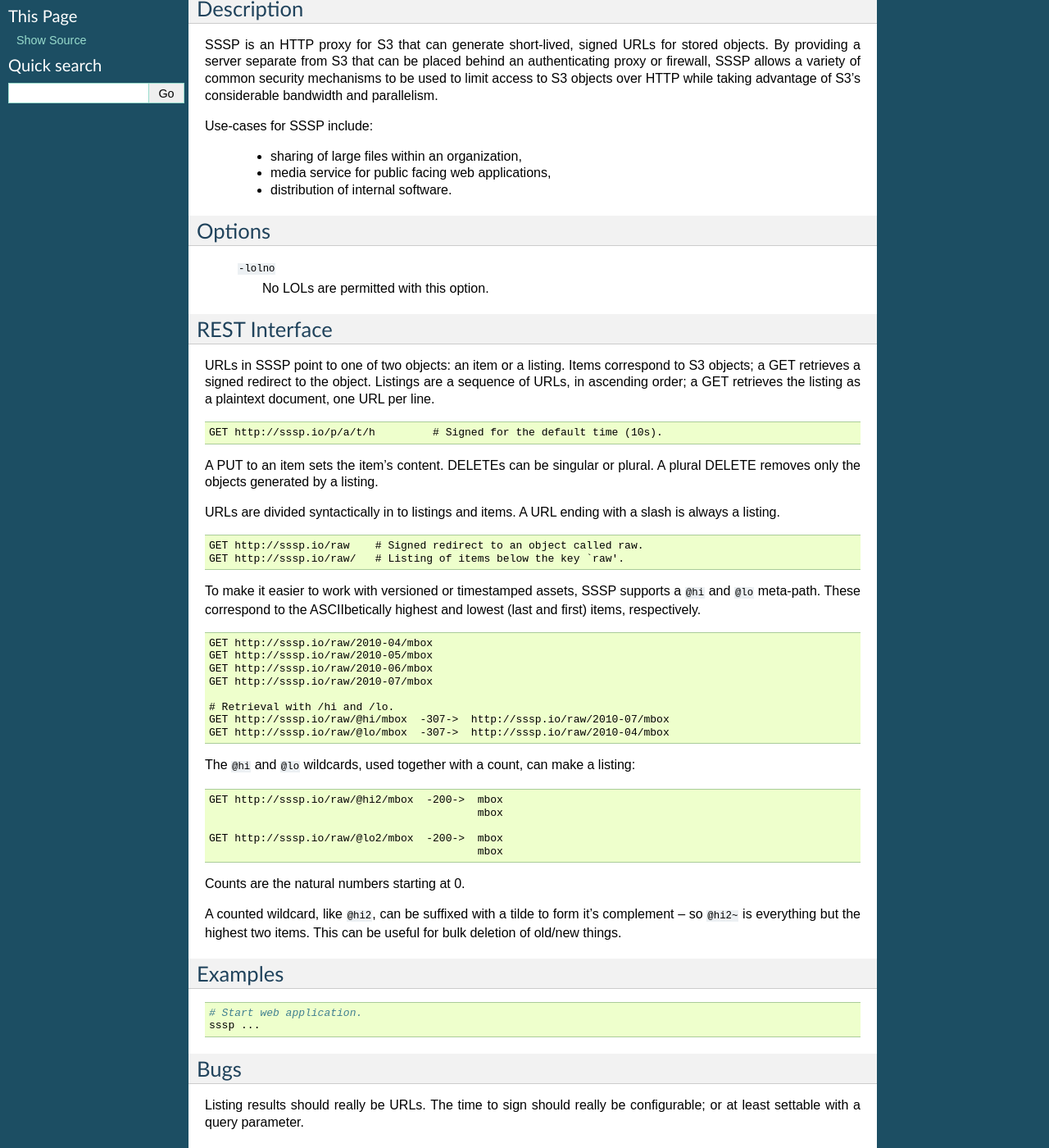
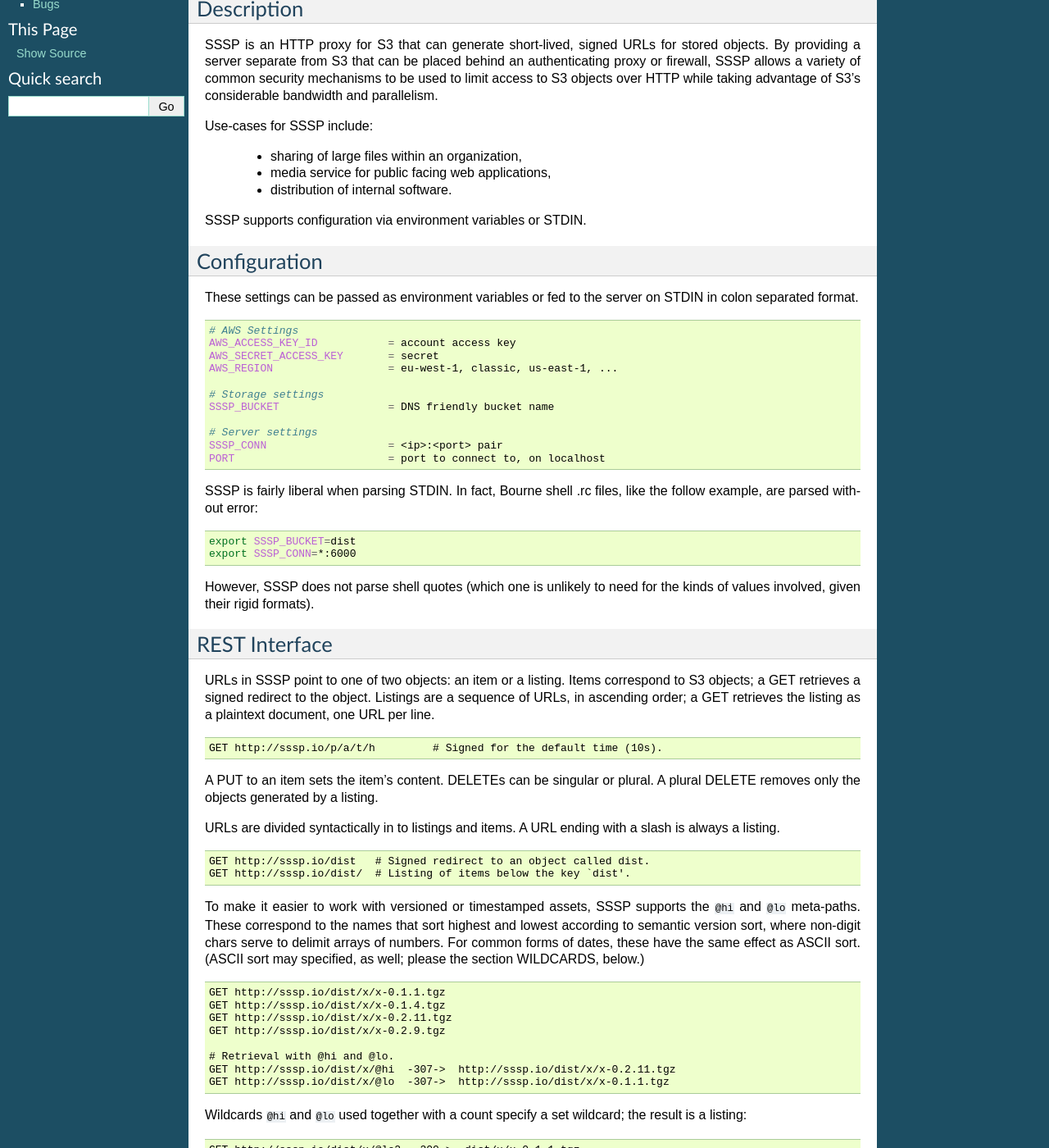
Before and after one commit to airbnb/sssp, a Sphinx documentation site: the page built from doc/index.rst, in a window 1280 px wide and 1400 px high, scrolled down 205 px. Shown: the whole window at 82% size. Built offline with Sphinx 7.4.7, drawn with Linux system fonts in a browser that asks for light colours; some of the changed text lies outside the part shown.

Commit message:
Clean up listings add to docs a fair bit.

```diff
--- a/doc/index.rst
+++ b/doc/index.rst
@@ -26,11 +26,38 @@ Use-cases for SSSP include:
 
   * distribution of internal software.
 
-Options
--------
+SSSP supports configuration via environment variables or STDIN.
 
-  ``-lolno``
-    No LOLs are permitted with this option.
+Configuration
+-------------
+
+These settings can be passed as environment variables or fed to the server on
+STDIN in colon separated format.
+
+.. code-block:: bash
+
+  # AWS Settings
+  AWS_ACCESS_KEY_ID           = account access key
+  AWS_SECRET_ACCESS_KEY       = secret
+  AWS_REGION                  = eu-west-1, classic, us-east-1, ...
+
+  # Storage settings
+  SSSP_BUCKET                 = DNS friendly bucket name
+
+  # Server settings
+  SSSP_CONN                   = <ip>:<port> pair
+  PORT                        = port to connect to, on localhost
+
+SSSP is fairly liberal when parsing STDIN. In fact, Bourne shell .rc files,
+like the follow example, are parsed without error:
+
+.. code-block:: bash
+
+  export SSSP_BUCKET=dist
+  export SSSP_CONN=*:6000
+
+However, SSSP does not parse shell quotes (which one is unlikely to need for
+the kinds of values involved, given their rigid formats).
 
 REST Interface
 --------------
@@ -65,34 +92,34 @@ slash is always a listing.
 
 .. code-block:: text
 
-  GET http://sssp.io/raw    # Signed redirect to an object called raw.
-  GET http://sssp.io/raw/   # Listing of items below the key `raw'.
+  GET http://sssp.io/dist   # Signed redirect to an object called dist.
+  GET http://sssp.io/dist/  # Listing of items below the key `dist'.
 
-To make it easier to work with versioned or timestamped assets, SSSP supports a
-``@hi`` and ``@lo`` meta-path. These correspond to the ASCIIbetically highest
-and lowest (last and first) items, respectively.
+To make it easier to work with versioned or timestamped assets, SSSP supports
+the ``@hi`` and ``@lo`` meta-paths. These correspond to the names that sort
+highest and lowest according to semantic version sort, where non-digit chars
+serve to delimit arrays of numbers. For common forms of dates, these have the
+same effect as ASCII sort. (ASCII sort may specified, as well; please the
+section WILDCARDS, below.)
 
 .. code-block:: text
 
-  GET http://sssp.io/raw/2010-04/mbox
-  GET http://sssp.io/raw/2010-05/mbox
-  GET http://sssp.io/raw/2010-06/mbox
-  GET http://sssp.io/raw/2010-07/mbox
+  GET http://sssp.io/dist/x/x-0.1.1.tgz
+  GET http://sssp.io/dist/x/x-0.1.4.tgz
+  GET http://sssp.io/dist/x/x-0.2.11.tgz
+  GET http://sssp.io/dist/x/x-0.2.9.tgz
 
-  # Retrieval with /hi and /lo.
-  GET http://sssp.io/raw/@hi/mbox  -307->  http://sssp.io/raw/2010-07/mbox
-  GET http://sssp.io/raw/@lo/mbox  -307->  http://sssp.io/raw/2010-04/mbox
+  # Retrieval with @hi and @lo.
+  GET http://sssp.io/dist/x/@hi  -307->  http://sssp.io/dist/x/x-0.2.11.tgz
+  GET http://sssp.io/dist/x/@lo  -307->  http://sssp.io/dist/x/x-0.1.1.tgz
 
-The ``@hi`` and ``@lo`` wildcards, used together with a count, can make a
-listing:
+Wildcards ``@hi`` and ``@lo`` used together with a count specify a set
+wildcard; the result is a listing:
 
 .. code-block:: text
 
-  GET http://sssp.io/raw/@hi2/mbox  -200->  mbox
-                                            mbox
-
-  GET http://sssp.io/raw/@lo2/mbox  -200->  mbox
-                                            mbox
+  GET http://sssp.io/dist/x/@lo2  -200->  dist/x/x-0.1.1.tgz
+                                          dist/x/x-0.1.4.tgz
 
 Counts are the natural numbers starting at 0.
 
@@ -104,13 +131,34 @@ A counted wildcard, like ``@hi2``, can be suffixed with a tilde to form it's
 complement -- so ``@hi2~`` is everything but the highest two items. This can
 be useful for bulk deletion of old/new things.
 
+Wildcards
+---------
+
+  ``@hi.semver``, ``@lo.semver``
+    Key with highest or lowest version, according to a liberalized form of
+    "semantic versioning", where version components are delimited by any
+    non-digit characters.
+
+  ``@hi.ascii``, ``@lo.ascii``
+    Keys sorted ASCIIbetically, in the C locale (sorted purely by byte value).
+
+  ``@hi``, ``@lo``
+    The default sort, which is semantic version sort.
+
 Examples
 --------
 
 .. code-block:: bash
 
   # Start web application.
-  sssp ...
+  sssp < conf
+
+  # Start web application with some configuration provided by the environment.
+  export AWS_ACCESS_KEY_ID=...
+  export AWS_SECRET_ACCESS_KEY=...
+  sssp <<CONF
+  SSSP_BUCKET: dist
+  CONF
 
 Bugs
 ----
```
Also changed, not shown: other parts of doc/index.rst (+1 -1 lines), 3 other files.
